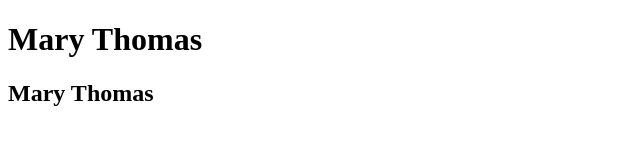
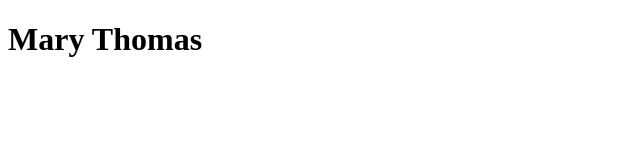
Before and after one commit to maryharley/cv2, a plain HTML site: page index.html in a window 1280 px wide. Shown: the whole page, without its empty margins (0-640 px from the left). Drawn offline with Linux system fonts and the light colour scheme.

Commit message:
Removed Duplicated Name

```diff
--- a/index.html
+++ b/index.html
@@ -5,5 +5,5 @@
 </head>
 <body>
     <h1>Mary Thomas</h1>
-    <h2>Mary Thomas</h1>
+
 </body>
```
